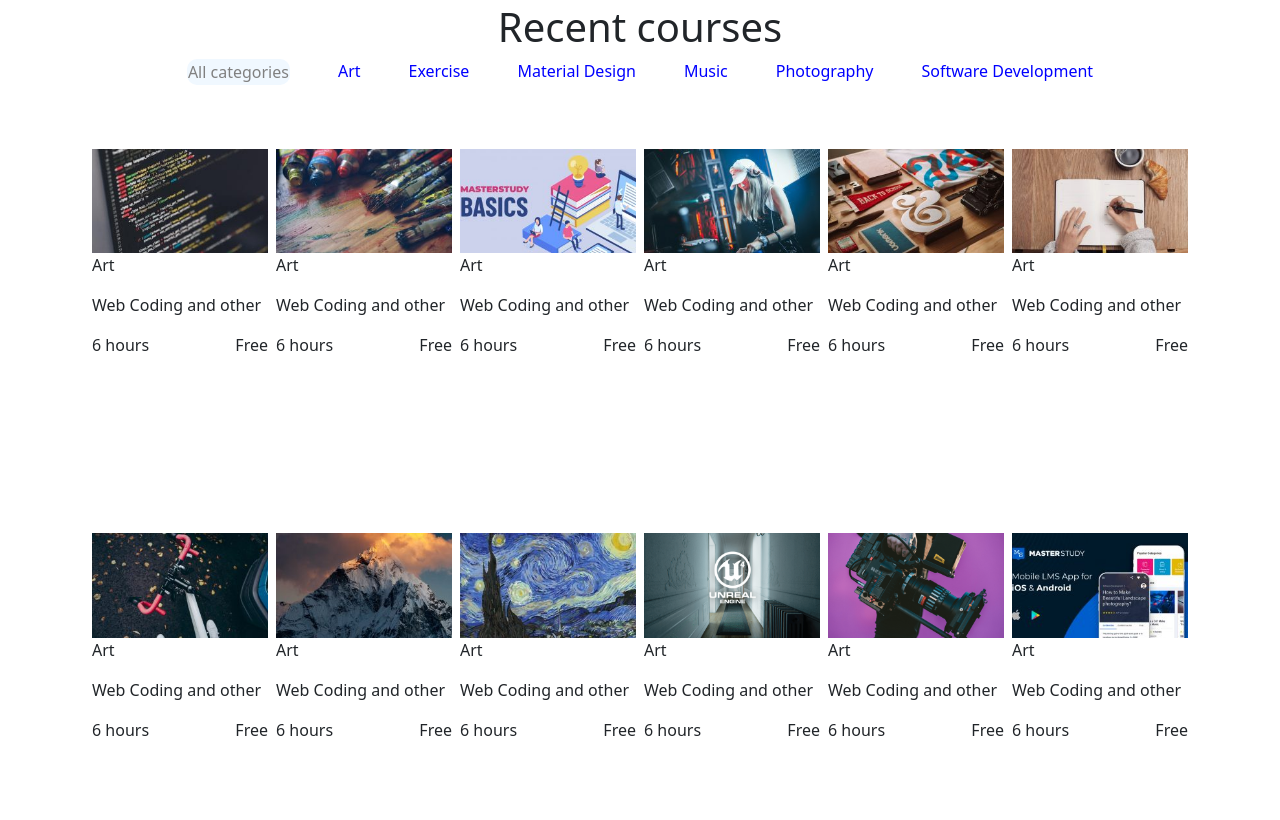
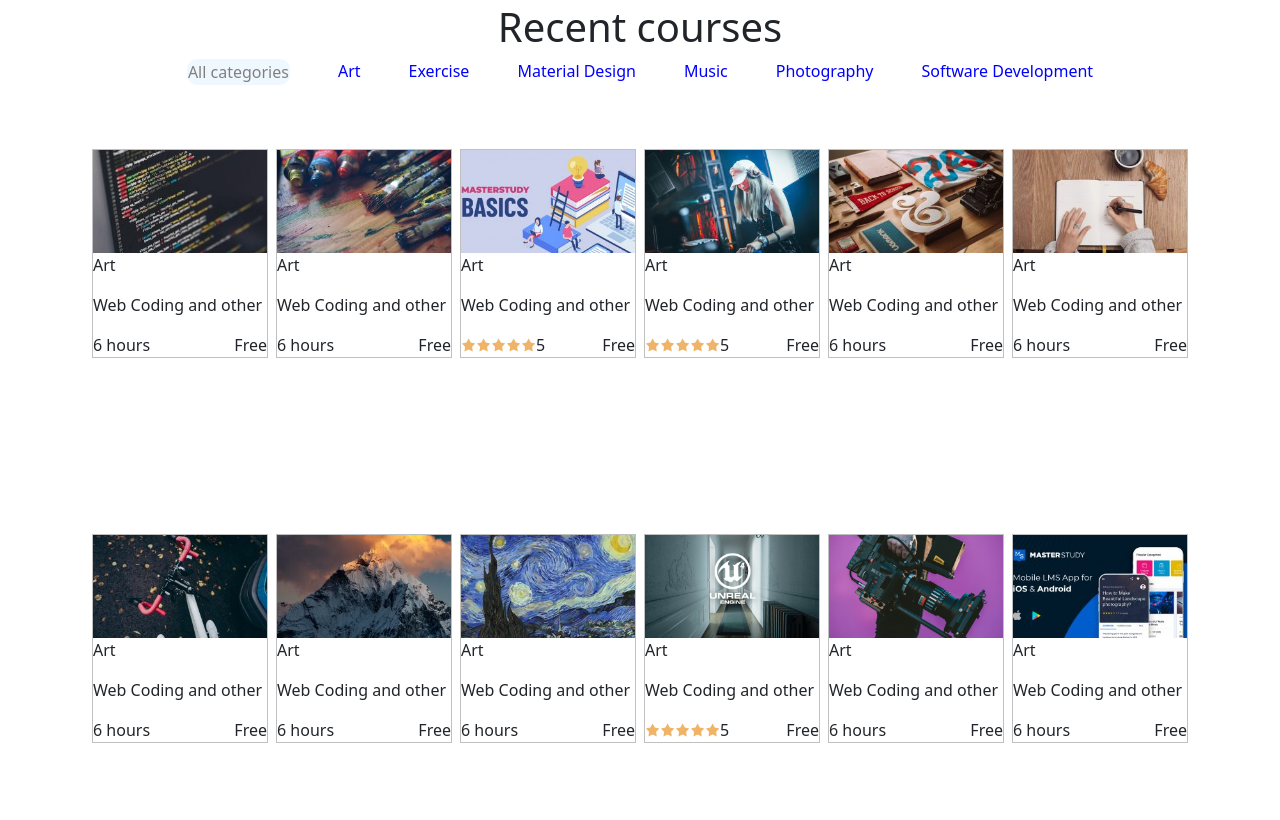
Before and after one commit to SimoLomba53/proj-html-vuejs, a plain HTML site: page index.html in a window 1280 px wide. Shown: the part 2340-3160 px from the top of the page. Drawn offline with nearby package versions, Linux system fonts and the light colour scheme.

Commit message:
aggiunta stelle nei courses

```diff
--- a/css/style.css
+++ b/css/style.css
@@ -110,6 +110,11 @@
     width: 100%;
 }
 
+.singlecours {
+    border: 1px solid silver;
+    background-color: white;
+}
+
 .recentcoursesbutton {
     display: flex;
     justify-content: center;
@@ -127,6 +132,7 @@
 .course {
     padding: 4rem;
     justify-content: center;
+
 }
 
 .textwecertificate {
--- a/index.html
+++ b/index.html
@@ -183,7 +183,11 @@
                         <p>Art</p>
                         <p>Web Coding and other</p>
                         <div class="pricesec d-flex justify-content-between">
-                            <span>6 hours</span>
+                            <span>
+                                <div class="d-flex flex-row starcont"><img src="/img/starfull.svg" alt=""><img
+                                        src="/img/starfull.svg" alt=""><img src="/img/starfull.svg" alt=""><img
+                                        src="/img/starfull.svg" alt=""><img src="/img/starfull.svg" alt="">5</div>
+                            </span>
                             <span class="free">Free</span>
                         </div>
                     </div>
@@ -192,7 +196,11 @@
                         <p>Art</p>
                         <p>Web Coding and other</p>
                         <div class="pricesec d-flex justify-content-between">
-                            <span>6 hours</span>
+                            <span>
+                                <div class="d-flex flex-row starcont"><img src="/img/starfull.svg" alt=""><img
+                                        src="/img/starfull.svg" alt=""><img src="/img/starfull.svg" alt=""><img
+                                        src="/img/starfull.svg" alt=""><img src="/img/starfull.svg" alt="">5</div>
+                            </span>
                             <span class="free">Free</span>
                         </div>
                     </div>
@@ -249,7 +257,11 @@
                         <p>Art</p>
                         <p>Web Coding and other</p>
                         <div class="pricesec d-flex justify-content-between">
-                            <span>6 hours</span>
+                            <span>
+                                <div class="d-flex flex-row starcont"><img src="/img/starfull.svg" alt=""><img
+                                        src="/img/starfull.svg" alt=""><img src="/img/starfull.svg" alt=""><img
+                                        src="/img/starfull.svg" alt=""><img src="/img/starfull.svg" alt="">5</div>
+                            </span>
                             <span class="free">Free</span>
                         </div>
                     </div>
@@ -351,7 +363,7 @@
                         <p>Art</p>
                         <p>Web Coding and other</p>
                         <div class="pricesec d-flex justify-content-between">
-                            <span>6 hours</span>
+                            <span>6 Hours</span>
                             <span class="free">Free</span>
                         </div>
                     </div>
@@ -360,7 +372,11 @@
                         <p>Art</p>
                         <p>Web Coding and other</p>
                         <div class="pricesec d-flex justify-content-between">
-                            <span>6 hours</span>
+                            <span>
+                                <div class="d-flex flex-row starcont"><img src="/img/starfull.svg" alt=""><img
+                                        src="/img/starfull.svg" alt=""><img src="/img/starfull.svg" alt=""><img
+                                        src="/img/starfull.svg" alt=""><img src="/img/starfull.svg" alt="">5</div>
+                            </span>
                             <span class="free">Free</span>
                         </div>
                     </div>
@@ -369,7 +385,11 @@
                         <p>Art</p>
                         <p>Web Coding and other</p>
                         <div class="pricesec d-flex justify-content-between">
-                            <span>6 hours</span>
+                            <span>
+                                <div class="d-flex flex-row starcont"><img src="/img/starfull.svg" alt=""><img
+                                        src="/img/starfull.svg" alt=""><img src="/img/starfull.svg" alt=""><img
+                                        src="/img/starfull.svg" alt=""><img src="/img/starfull.svg" alt="">5</div>
+                            </span>
                             <span class="free">Free</span>
                         </div>
                     </div>
```
